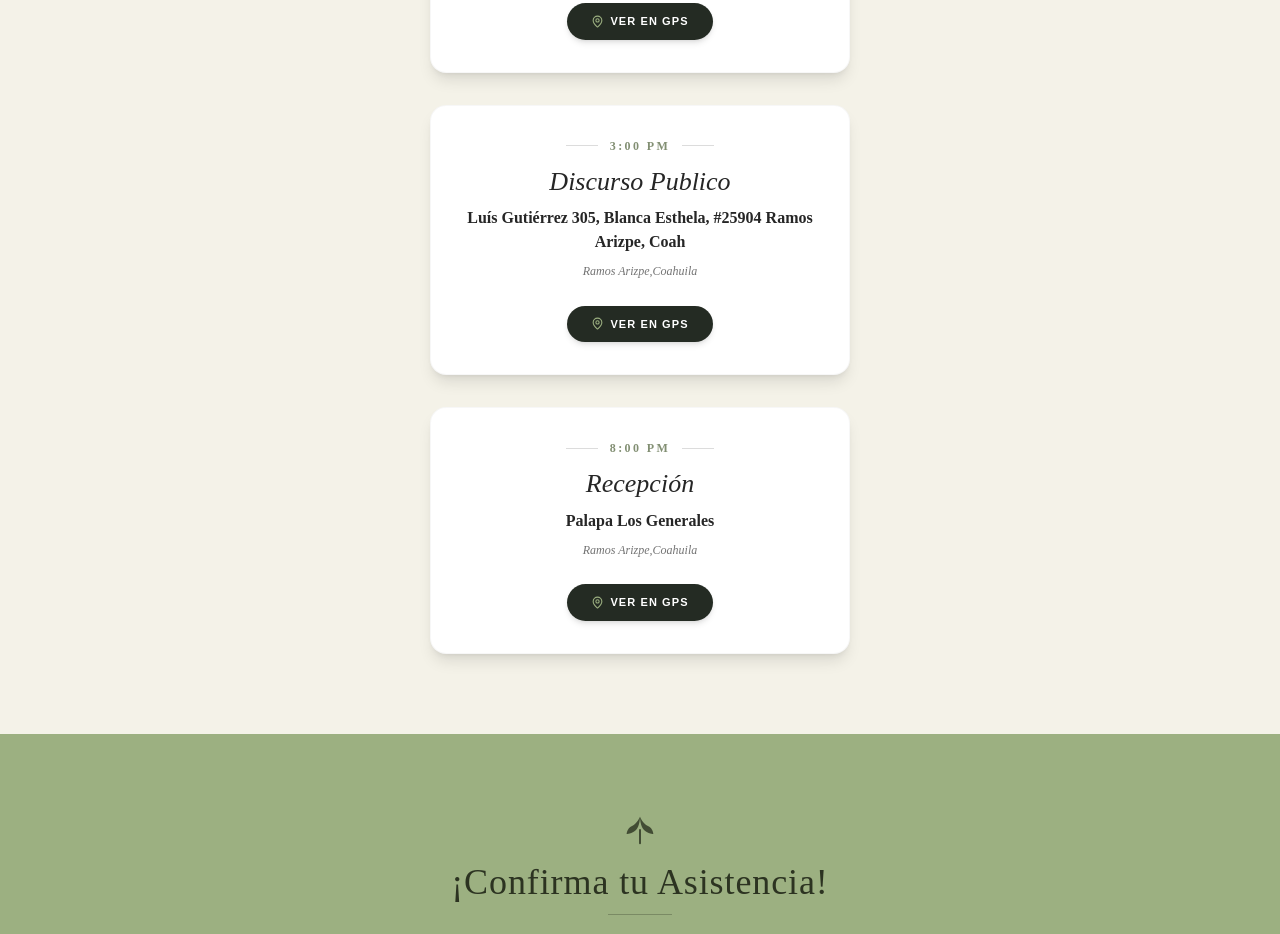
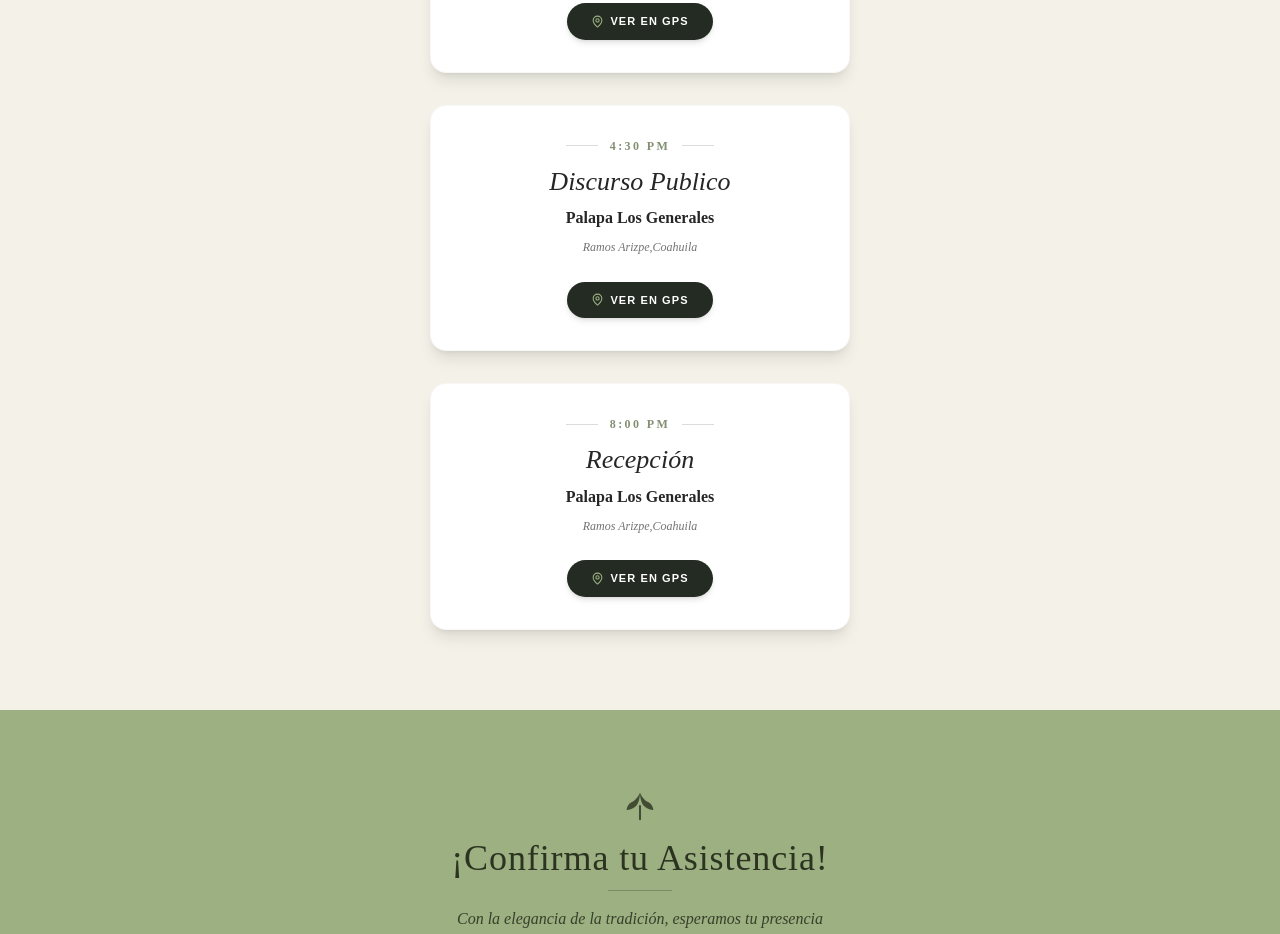
Before and after one commit to Hilariordz/invitacion, a React (Vite) app: page / in a window 1280 px wide. Shown: the part 2180-3114 px from the top of the page. Built offline with nearby package versions, Linux system fonts and the light colour scheme.

Commit message:
feat: actualizar detalles de ubicación

```diff
--- a/src/components/Locations.jsx
+++ b/src/components/Locations.jsx
@@ -11,10 +11,10 @@ const locationsData = [
   },
   {
     type: "Discurso Publico",
-    place: "Luís Gutiérrez 305, Blanca Esthela, #25904 Ramos Arizpe, Coah",
-    time: "3:00 PM",
+    place: "Palapa Los Generales",
+    time: "4:30 PM",
     address: "Ramos Arizpe,Coahuila",
-    mapUrl: "https://maps.app.goo.gl/xigierXbHDPv57x69"
+    mapUrl: "https://maps.app.goo.gl/REeBkLC7BxDnR4Ao6"
   },
   {
     type: "Recepción",
```
